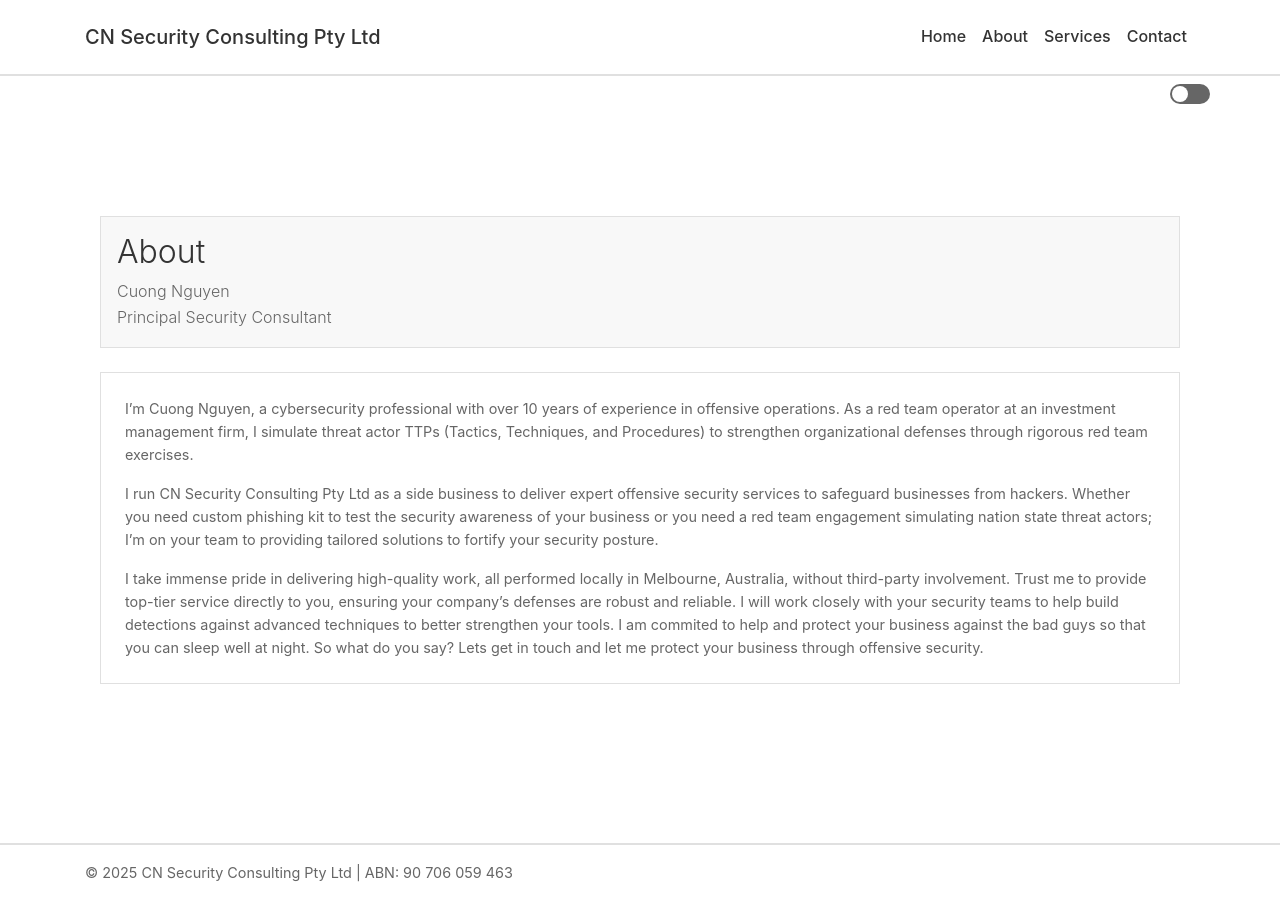
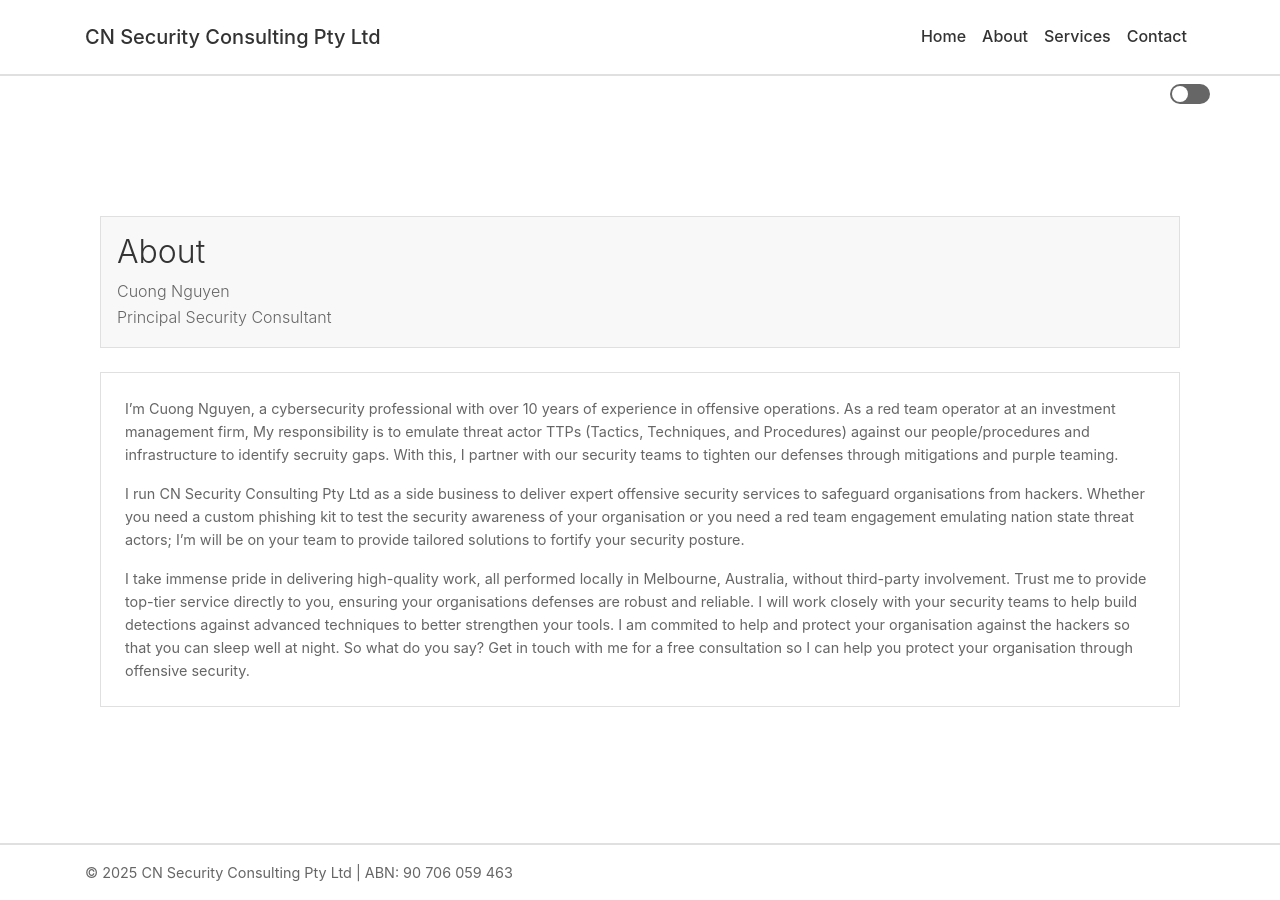
Before and after one commit to hookthieves/hookthieves.github.io, a Jekyll site: the page built from about.html, in a window 1280 px wide. Built offline with Jekyll 4.4.1, drawn with Linux system fonts in a browser that asks for light colours.

Commit message:
Update about.html

```diff
--- a/about.html
+++ b/about.html
@@ -9,9 +9,9 @@ title: About
         <p class="lead">Principal Security Consultant</p>
     </div>
 <div class="contact-box">
-    <p>I’m Cuong Nguyen, a cybersecurity professional with over 10 years of experience in offensive operations. As a red team operator at an investment management firm, I simulate threat actor TTPs (Tactics, Techniques, and Procedures) to strengthen organizational defenses through rigorous red team exercises.</p>
-    <p>I run CN Security Consulting Pty Ltd as a side business to deliver expert offensive security services to safeguard businesses from hackers. Whether you need custom phishing kit to test the security awareness of your business or you need a red team engagement simulating nation state threat actors; I’m on your team to providing tailored solutions to fortify your security posture.</p>
-    <p>I take immense pride in delivering high-quality work, all performed locally in Melbourne, Australia, without third-party involvement. Trust me to provide top-tier service directly to you, ensuring your company’s defenses are robust and reliable. I will work closely with your security teams to help build detections against advanced techniques to better strengthen your tools. I am commited to help and protect your business against the bad guys so that you can sleep well at night. So what do you say? Lets get in touch and let me protect your business through offensive security.</p>
+    <p>I’m Cuong Nguyen, a cybersecurity professional with over 10 years of experience in offensive operations. As a red team operator at an investment management firm, My responsibility is to emulate threat actor TTPs (Tactics, Techniques, and Procedures) against our people/procedures and infrastructure to identify secruity gaps. With this, I partner with our security teams to tighten our defenses through mitigations and purple teaming.</p>
+    <p>I run CN Security Consulting Pty Ltd as a side business to deliver expert offensive security services to safeguard organisations from hackers. Whether you need a custom phishing kit to test the security awareness of your organisation or you need a red team engagement emulating nation state threat actors; I’m will be on your team to provide tailored solutions to fortify your security posture.</p>
+    <p>I take immense pride in delivering high-quality work, all performed locally in Melbourne, Australia, without third-party involvement. Trust me to provide top-tier service directly to you, ensuring your organisations defenses are robust and reliable. I will work closely with your security teams to help build detections against advanced techniques to better strengthen your tools. I am commited to help and protect your organisation against the hackers so that you can sleep well at night. So what do you say? Get in touch with me for a free consultation so I can help you protect your organisation through offensive security.</p>
 </div>
     </div>
         </div>
```
